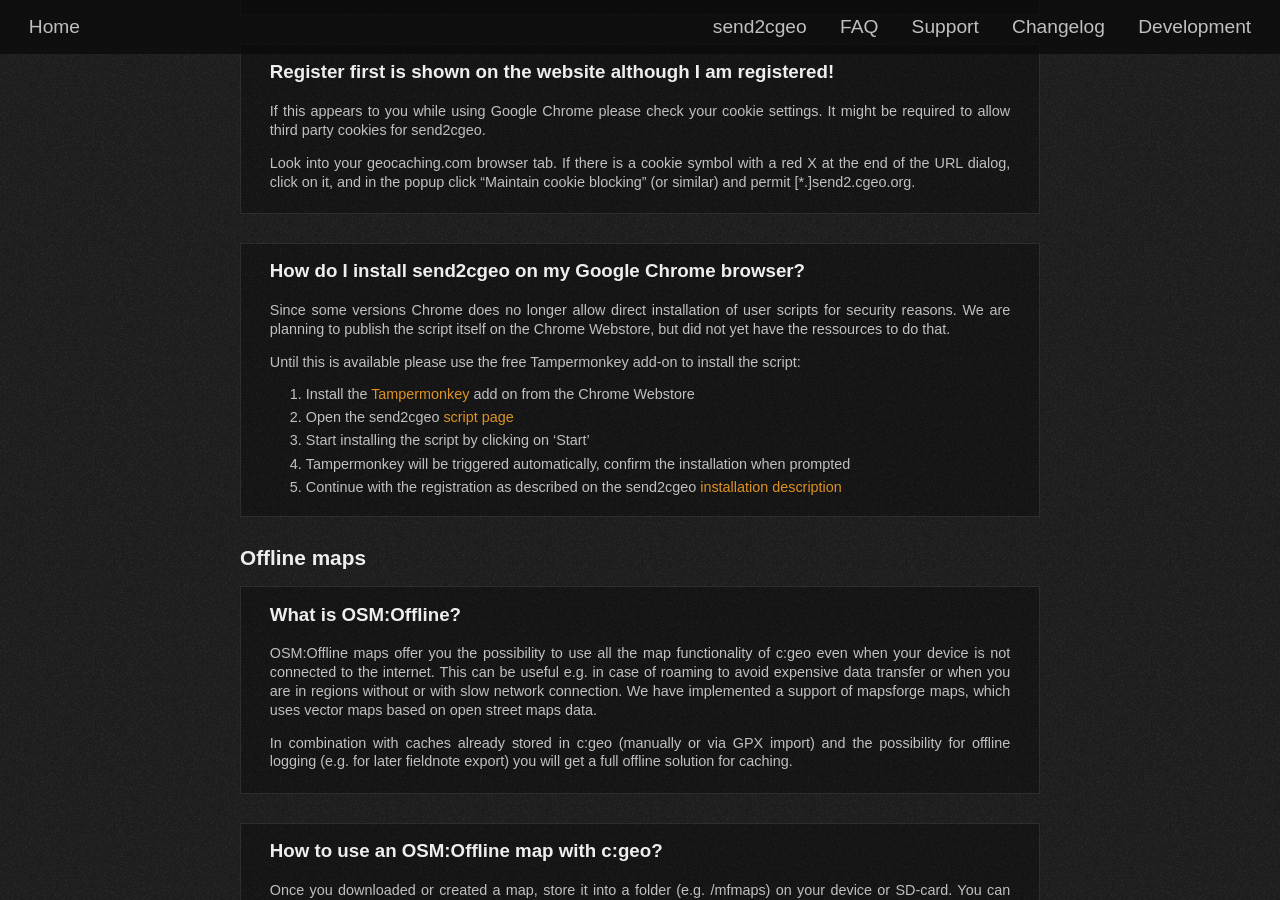
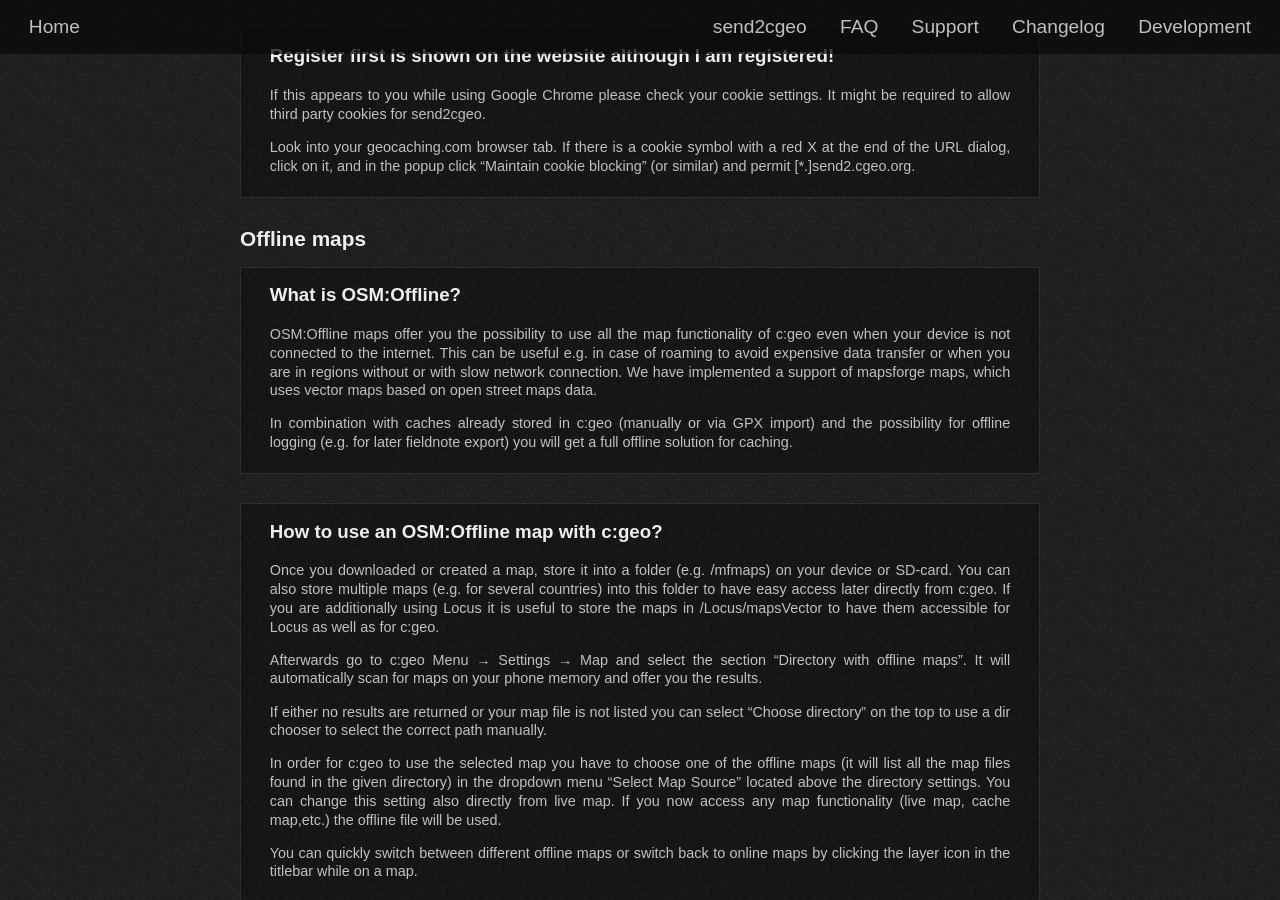
Before and after one commit to cgeo/cgeo.github.io, a Jekyll site: the page built from faq.html, in a window 1280 px wide and 900 px high, scrolled down 19604 px. Built offline with Jekyll 4.4.1, drawn with Linux system fonts in a browser that asks for light colours; some web fonts are replaced; some of the changed text lies outside the part shown.

Commit message:
Remove send2 Google Chrome FAQ entry
As the description for Chrome is now included on send2cgeo.html

```diff
--- a/_data/faq.yml
+++ b/_data/faq.yml
@@ -765,20 +765,6 @@
 
             Look into your geocaching.com browser tab. If there is a cookie symbol with a red X at the end of the URL dialog, click on it, and in the popup click "Maintain cookie blocking" (or similar) and permit [*.]send2.cgeo.org.
 
-      - title: How do I install send2cgeo on my Google Chrome browser?
-        id: send2-install
-        content: |
-            Since some versions Chrome does no longer allow direct installation of user scripts for security reasons.
-            We are planning to publish the script itself on the Chrome Webstore, but did not yet have the ressources to do that.
-
-            Until this is available please use the free Tampermonkey add-on to install the script:
-
-            1. Install the [Tampermonkey](https://chrome.google.com/webstore/detail/tampermonkey/dhdgffkkebhmkfjojejmpbldmpobfkfo) add on from the Chrome Webstore
-            2. Open the send2cgeo [script page](#)
-            3. Start installing the script by clicking on 'Start'
-            4. Tampermonkey will be triggered automatically, confirm the installation when prompted
-            5. Continue with the registration as described on the send2cgeo [installation description](#)
-
 - title: Offline maps
   items:
 
```
